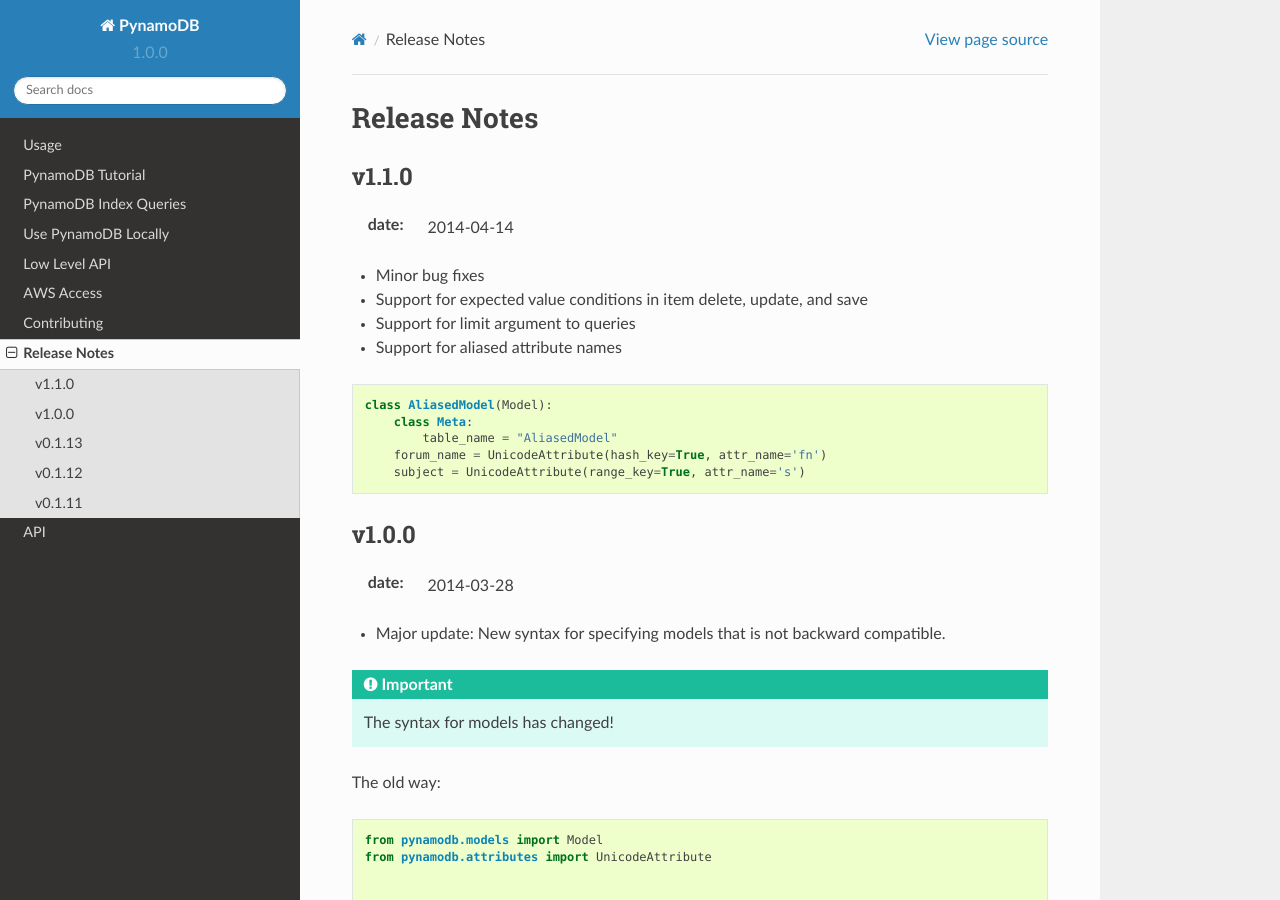
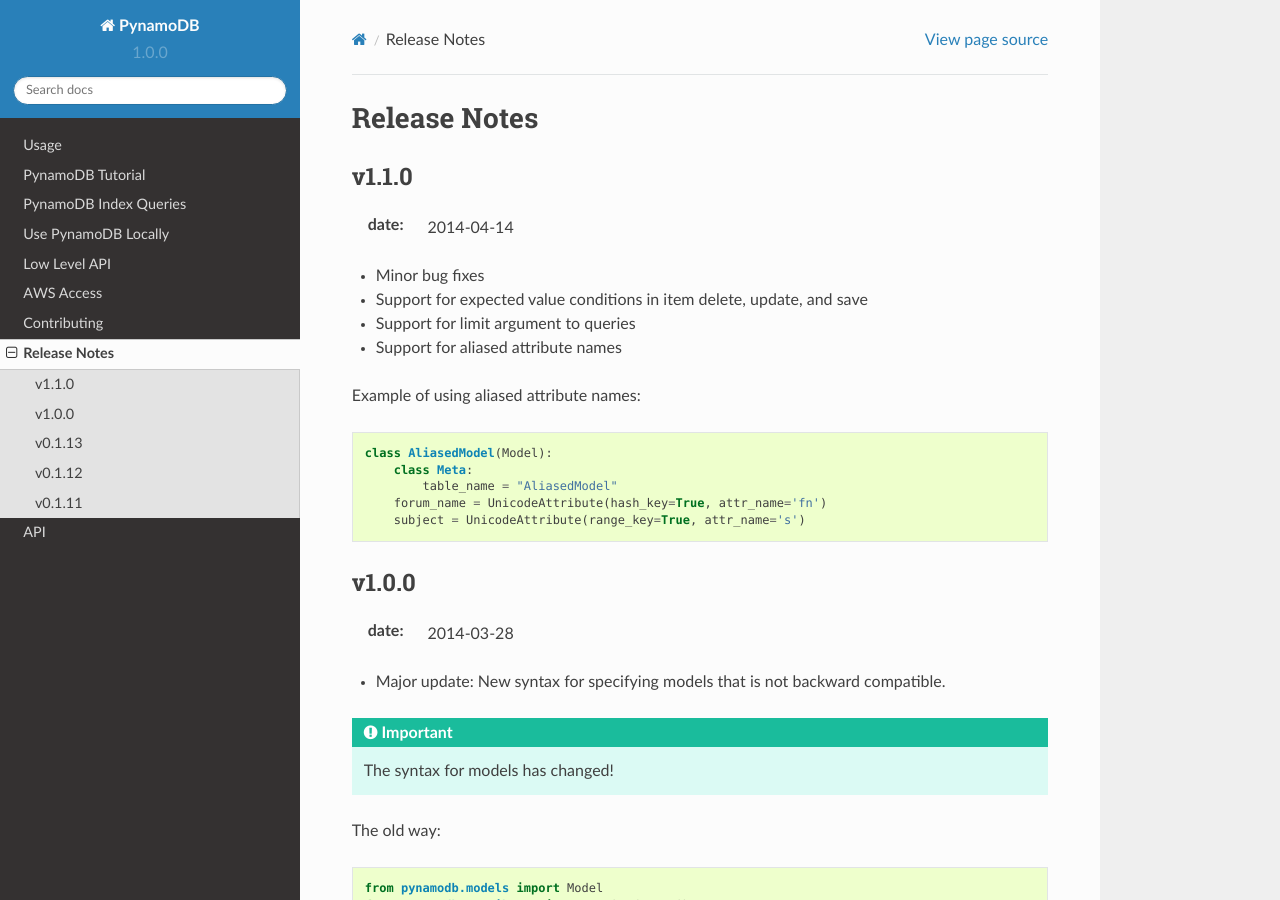
Before and after one commit to pynamodb/PynamoDB, a Sphinx documentation site: the page built from docs/release_notes.rst, in a window 1280 px wide and 900 px high. Built offline with Sphinx 7.4.7 and the Read the Docs theme 2.0.0, drawn with Linux system fonts in a browser that asks for light colours.

Commit message:
Added example description to release notes

```diff
--- a/docs/release_notes.rst
+++ b/docs/release_notes.rst
@@ -9,6 +9,8 @@
 * Support for expected value conditions in item delete, update, and save
 * Support for limit argument to queries
 * Support for aliased attribute names
+
+Example of using aliased attribute names:
 
 .. code-block:: python
 
```
